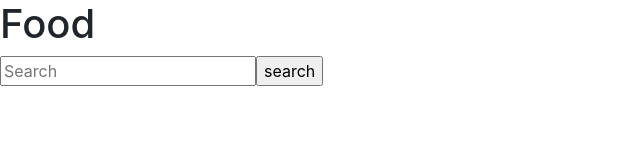
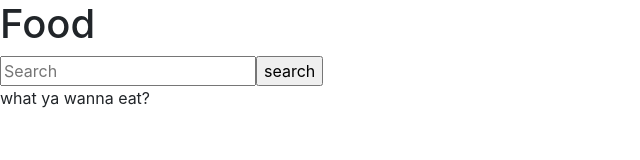
Before and after one commit to danbushong/almostvegan, a React (Create React App) app in the folder almostvegan/: page / in a window 1280 px wide. Shown: the top 160 px of the page, without its empty margins (0-640 px from the left). Built offline with nearby package versions, Linux system fonts and the light colour scheme; no server answers.

Commit message:
working with query data

```diff
--- a/almostvegan/package.json
+++ b/almostvegan/package.json
@@ -8,6 +8,7 @@
     "@testing-library/user-event": "^12.8.3",
     "axios": "^0.21.1",
     "bootstrap": "^4.6.0",
+    "jotai": "^0.15.4",
     "react": "^17.0.1",
     "react-dom": "^17.0.1",
     "react-scripts": "4.0.3",
--- /dev/null
+++ b/almostvegan/src/Atoms.js
@@ -0,0 +1,3 @@
+import { atom } from "jotai";
+
+export const wasItSubmitted= atom(false);
--- a/almostvegan/src/components/FoodContainer.js
+++ b/almostvegan/src/components/FoodContainer.js
@@ -1,18 +1,27 @@
 import React, { useState, useEffect } from "react";
 import axios from "axios";
+import { useAtom } from "jotai";
+import { wasItSubmitted} from "../Atoms"
 
 
 function FoodContainer() {
 
   const [query, setQuery] = useState([]);
 
-  const [recipeList, setRecipeList] = useState([])
+  const [recipeReturned, setRecipeList] = useState([])
+
+  const [didItSubmit, setWasItSubmitted] = useAtom(wasItSubmitted)
+
+
+
+
+
 
   const APP_ID = "171a1274";
 
   const APP_KEY = "2f55324f23c054712335c6346d529523"
 
-  const url = `https://api.edamam.com/search?q=${query}&app_id=${APP_ID}&app_key=${APP_KEY}&health=dairy-free`
+  const url = `https://api.edamam.com/search?q=${query}&app_id=${APP_ID}&app_key=${APP_KEY}&health=dairy-free&health=egg-free`
 
   useEffect(()=> {
     loadRecipes()
@@ -25,7 +34,7 @@ function FoodContainer() {
 
     axios.get(url).then((res) => {
       setRecipeList(res.data.hits[0])
-      console.log(res.data.hits[0])
+
     })
 
 
@@ -36,20 +45,12 @@ function FoodContainer() {
 
 
 
-
-
-
-
-
-
-
-
-
-
   const onSubmit = (e) => {
     e.preventDefault();
 
-    loadRecipes()
+    setWasItSubmitted(true)
+
+    console.log(recipeReturned)
 
 
 
@@ -61,6 +62,8 @@ function FoodContainer() {
 
 
 
+
+
   return (
     <div className="FoodContainer">
       <h1>Food</h1>
@@ -68,10 +71,20 @@ function FoodContainer() {
         <input type="text" placeholder="Search" onChange={onChange} value={query} />
         <input type="submit" value="search" />
       </form>
-      {recipeList.length ? (
-        <div>{recipeList}</div>
+      {wasItSubmitted !== false ? (
+        <div>what ya wanna eat?</div>
 
-      ): (null)}
+
+
+      ) : (
+
+
+        <img src={recipeReturned.recipe.image}></img>
+      )}
+
+
+
+
 
     </div>
   )
```
Also changed, not shown: 1 other file (tests, documents, lock files or other folders).
